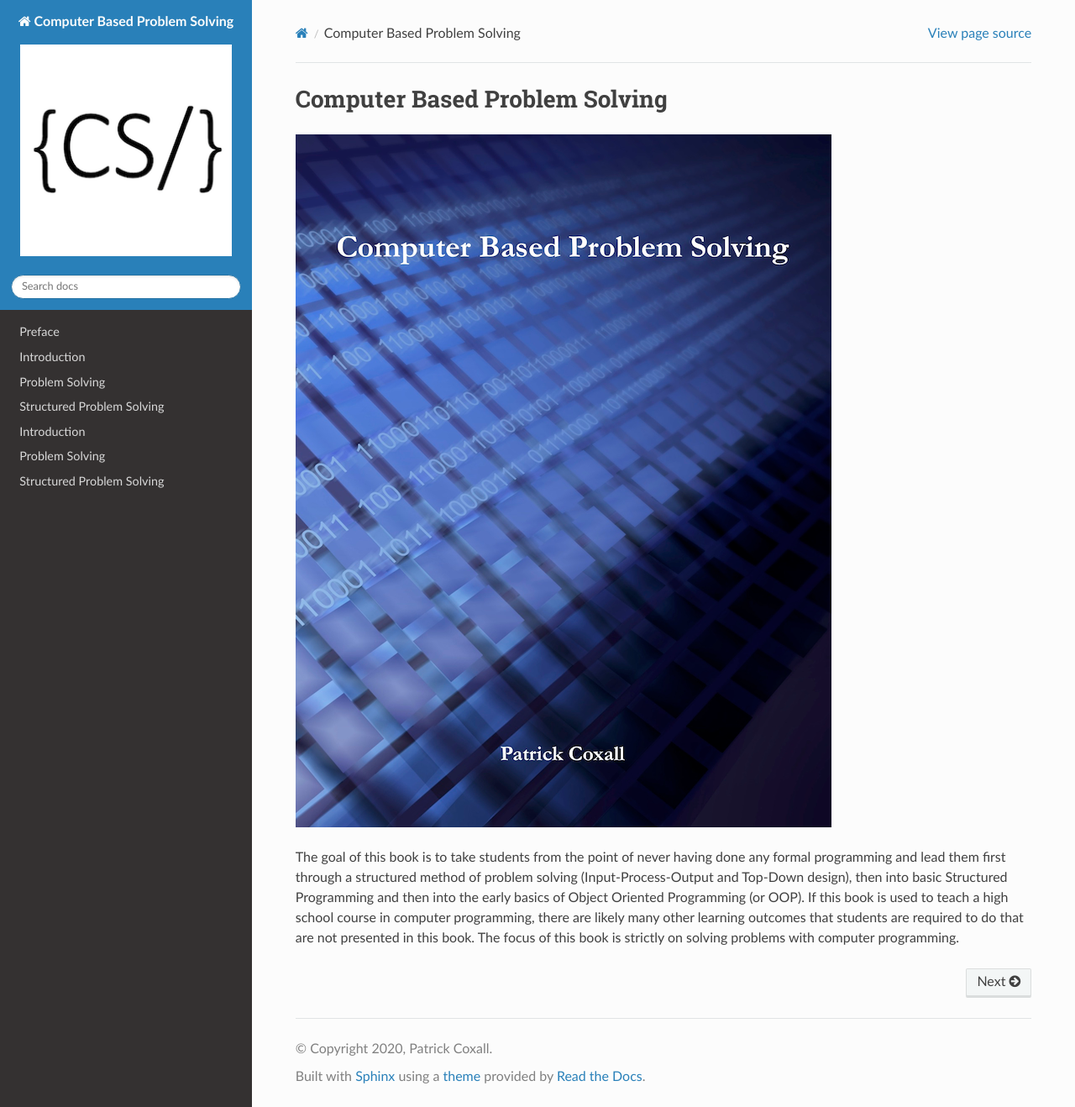
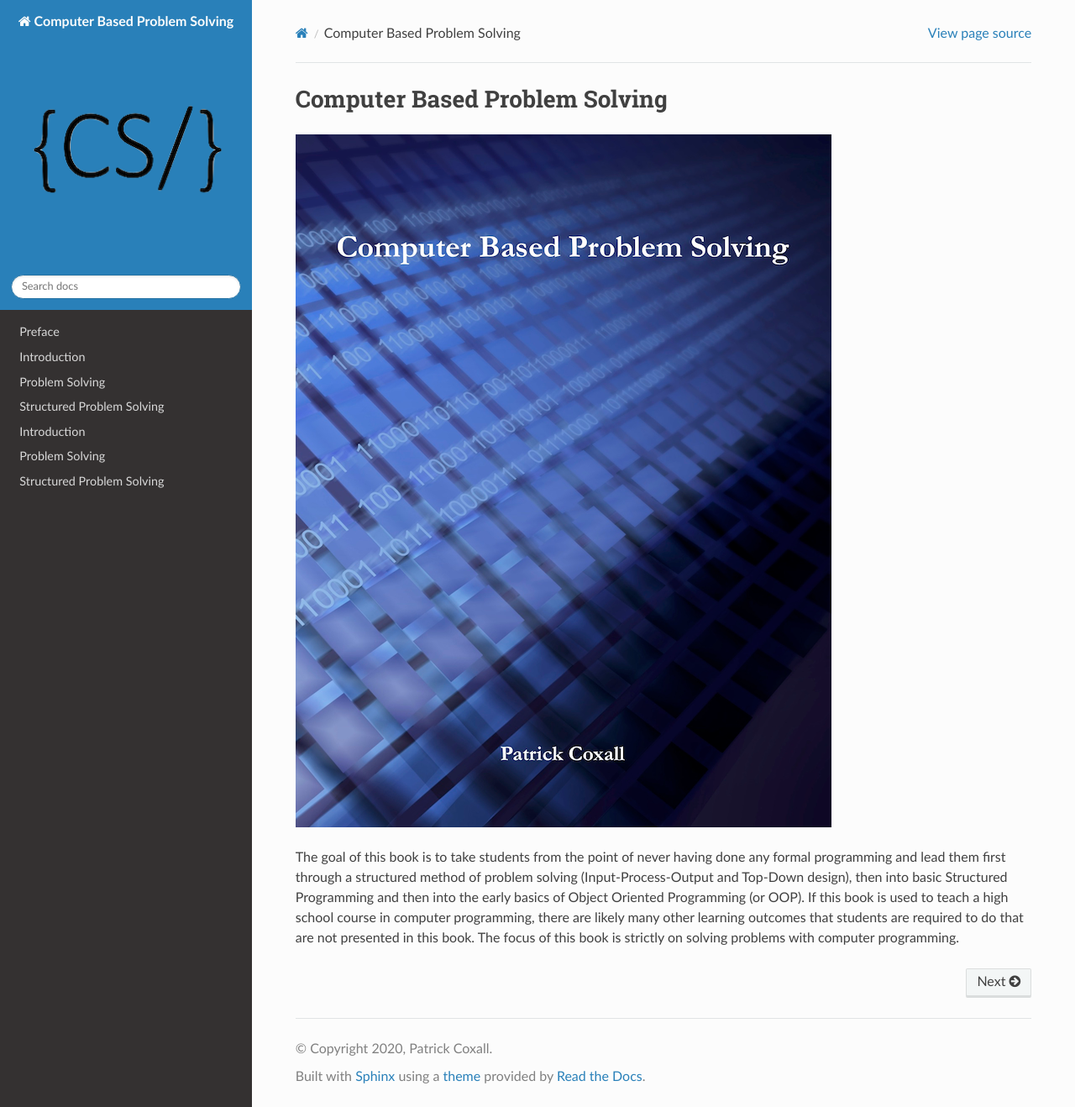
Before and after one commit to Mr-Coxall/Computer-Based-Problem-Solving, a Sphinx documentation site: the page built from docs/index.rst, in a window 1280 px wide and 1318 px high. Shown: the whole window at 84% size. Built offline with Sphinx 7.4.7 and the Read the Docs theme 2.0.0, drawn with Linux system fonts in a browser that asks for light colours; pages that are not in the unit, such as notebooks, are missing from menus.

Commit message:
transparent logo

```diff
--- a/docs/conf.py
+++ b/docs/conf.py
@@ -131,7 +131,7 @@ if not on_rtd:  # only import and set the theme if we're building docs locally
 
 # The name of an image file (relative to this directory) to place at the top
 # of the sidebar.
-html_logo = "images/cs-logo.png"
+html_logo = "images/cs-logo_transparent.png"
 
 # The name of an image file (within the static path) to use as favicon of the
 # docs.  This file should be a Windows icon file (.ico) being 16x16 or 32x32
```
Also changed, not shown: docs/images/cs-logo_transparent.png (added).
